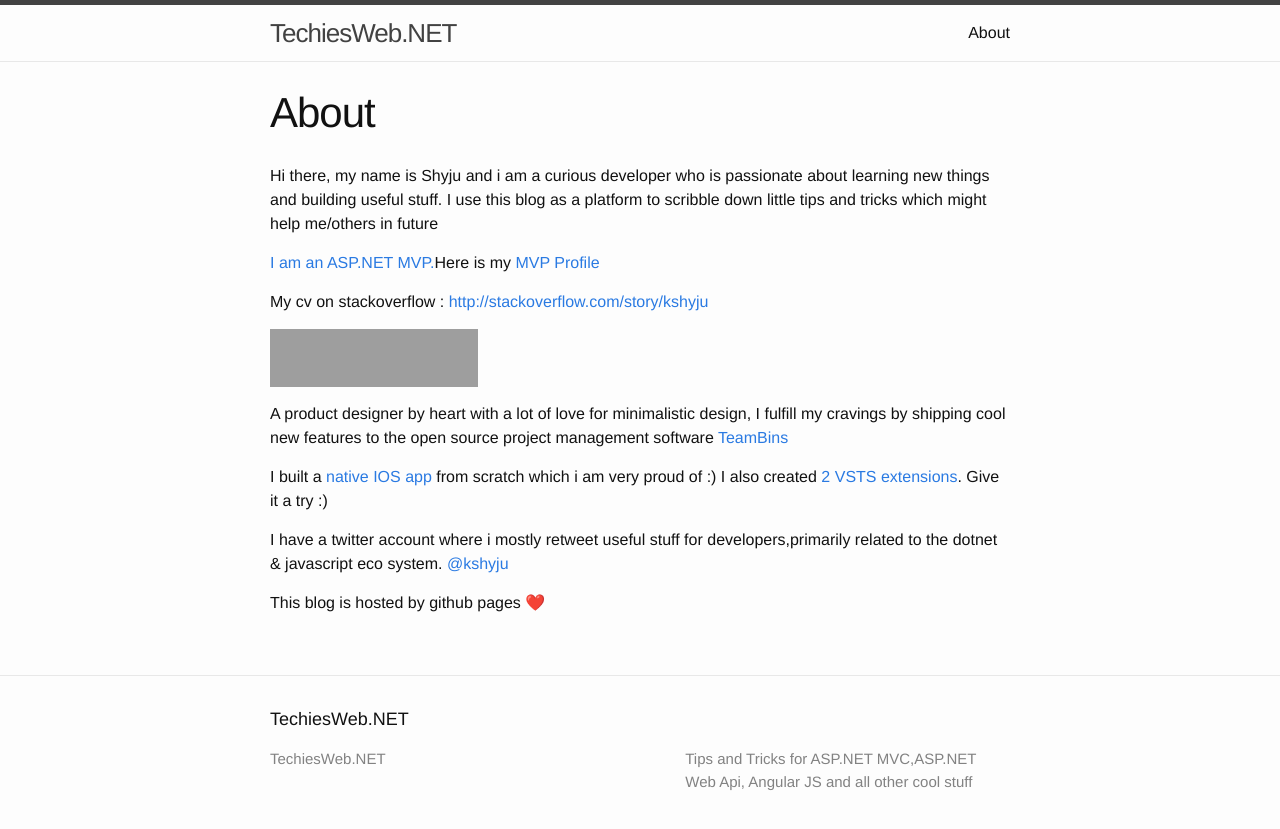
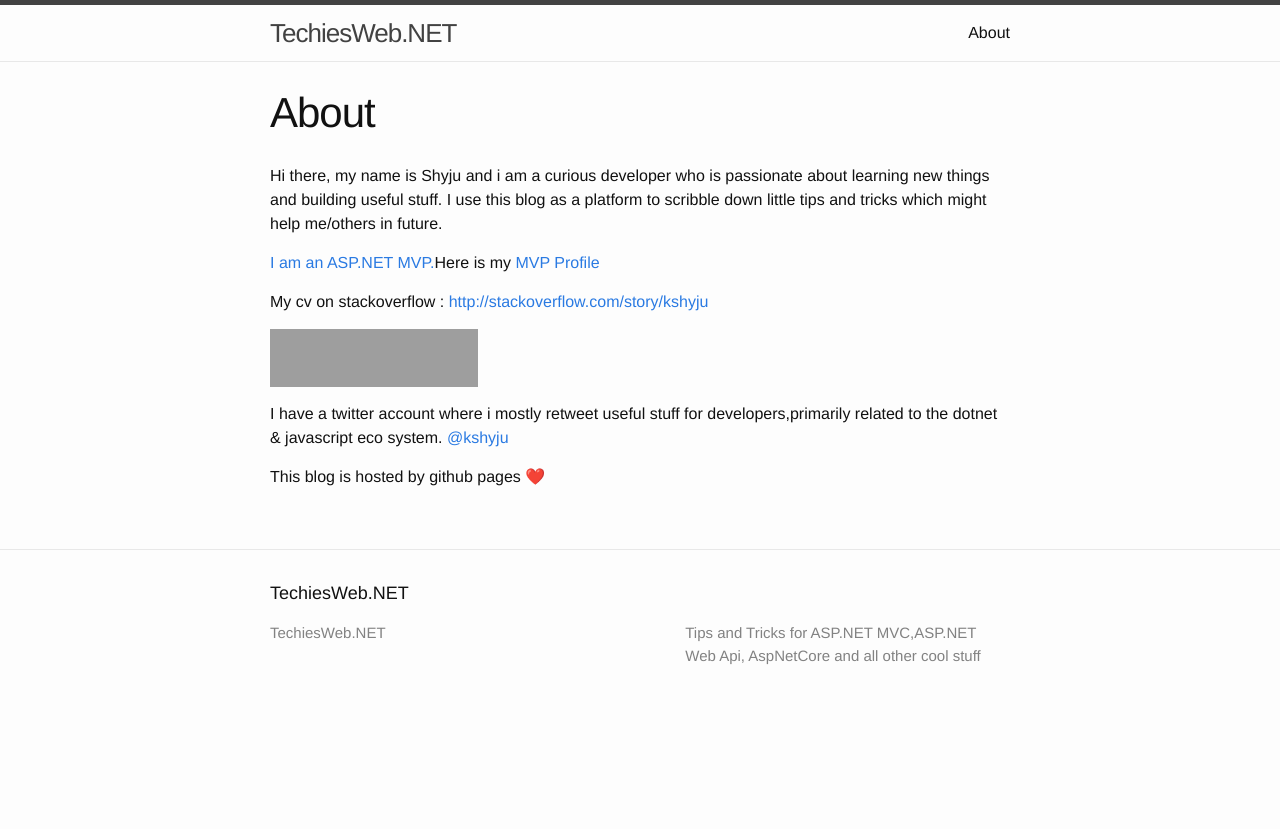
Before and after one commit to kshyju/techiesweb.net, a Jekyll site: the page built from about.md, in a window 1280 px wide. Shown: the top 829 px of the page. Built offline with Jekyll 4.4.1, drawn with Linux system fonts in a browser that asks for light colours; grey boxes are pictures that could not be loaded.

Commit message:
Cleaning up about us page and adding description meta tag

```diff
--- a/_config.yml
+++ b/_config.yml
@@ -2,7 +2,7 @@
 title: TechiesWeb.NET
 email:
 description: > # this means to ignore newlines until "baseurl:"
-  Tips and Tricks for ASP.NET MVC,ASP.NET Web Api, Angular JS and all other cool stuff
+  Tips and Tricks for ASP.NET MVC,ASP.NET Web Api, AspNetCore and all other cool stuff
 baseurl: "" # the subpath of your site, e.g. /blog/
 
 
--- a/_includes/head.html
+++ b/_includes/head.html
@@ -4,7 +4,7 @@
   <meta name="viewport" content="width=device-width, initial-scale=1">
 
   <title>{% if page.title %}{{ page.title }}{% else %}{{ site.title }}{% endif %}</title>
-  <meta name="description" content="{% if page.excerpt %}{{ page.excerpt | strip_html | strip_newlines | truncate: 160 }}{% else %}{{ site.description }}{% endif %}">
+  <meta itemprop="description" name="description" content="{% if page.description %}{{ page.description | truncate: 160 }}{% else %}{{ site.description | truncate: 160  }}{% endif %}" />
 
   <link rel="stylesheet" href="{{ "/css/main.css" | prepend: site.baseurl }}">
   <link rel="canonical" href="{{ page.url | replace:'index.html','' | prepend: site.baseurl | prepend: site.url }}">
--- a/about.md
+++ b/about.md
@@ -5,7 +5,7 @@ permalink: /about/
 ---
 
 <p>
-Hi there, my name is Shyju and i am a curious developer who is passionate about learning new things and building useful stuff. I use this blog as a platform to scribble down little tips and tricks which might help me/others in future
+Hi there, my name is Shyju and i am a curious developer who is passionate about learning new things and building useful stuff. I use this blog as a platform to scribble down little tips and tricks which might help me/others in future.
 </p>
 <p>
 <a href="http://techiesweb.net/2016/10/10/mvp-award-2016-ThankYou.html">I am an ASP.NET MVP.</a>Here is my <a href="https://mvp.microsoft.com/en-us/PublicProfile/5002157?fullName=Shyju%20%20Krishnankutty" target="_blank">MVP Profile</a>
@@ -19,18 +19,5 @@ Hi there, my name is Shyju and i am a curious developer who is passionate about
 </a>
 </p>
 
-
-
-<p>
-A product designer by heart with a lot of love for minimalistic design, I fulfill my  cravings by shipping cool new features to the open source project management software <a href="http://www.teambins.com">TeamBins</a>
-</p>
-<p>
-
-
-
-I  built a <a href="http://techiesweb.net/2017/01/04/building-a-native-ios-app.html"> native IOS app</a> from scratch which i am very proud of :)
-
-I also created <a href="https://marketplace.visualstudio.com/search?term=publisher%3A%22Shyju%20K%22&target=VSTS&category=All%20categories&sortBy=Relevance">2 VSTS extensions</a>. Give it a try :)
-</p>
 <p>I have a twitter account where i mostly retweet useful stuff for developers,primarily related to the dotnet & javascript eco system. <a href="https://twitter.com/kshyju" target="_blank">@kshyju</a></p>
 <p>This blog is hosted by github pages ❤️</p>
```
Also changed, not shown: _posts/2019-09-07-browser-detection-in-aspnetcore.md (+1 -1 lines).
